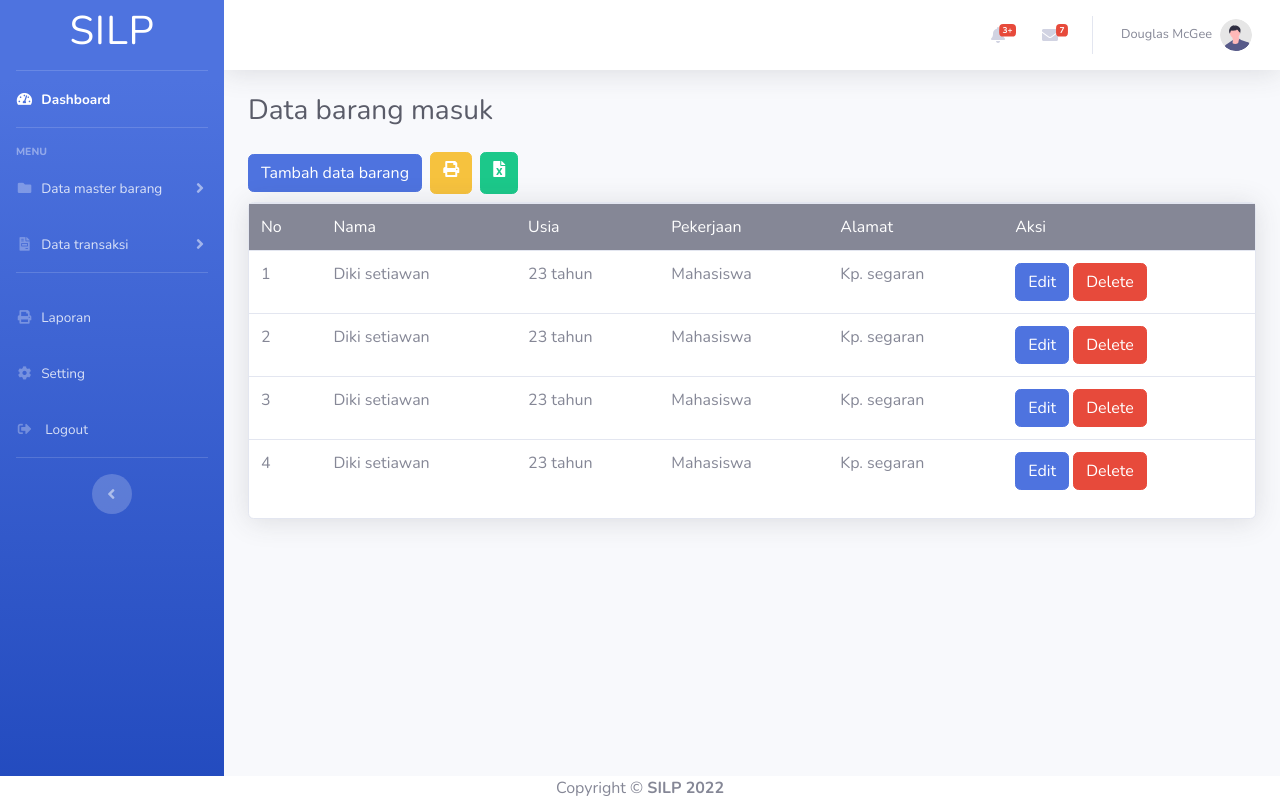
After one commit to dikisetiawan1/project-diki, a CodeIgniter app: page /projectSkripsi/Databarang/barangmasuk in a window 1280 px wide. The commit adds this page. Run offline with CodeIgniter, Linux system fonts and the light colour scheme.

Commit message:
update 23/03/22

```diff
--- /dev/null
+++ b/application/controllers/dataBarang.php
@@ -0,0 +1,32 @@
+<?php
+defined('BASEPATH') or exit('No direct script access allowed');
+
+class Databarang extends CI_Controller
+{
+
+
+    public function barangmasuk()
+    {
+        $this->load->view('templates/header');
+        $this->load->view('templates/sidebar');
+        $this->load->view('templates/topbar');
+        $this->load->view('databarang/barangmasuk');
+        $this->load->view('templates/footer');
+    }
+    public function barangkeluar()
+    {
+        $this->load->view('templates/header');
+        $this->load->view('templates/sidebar');
+        $this->load->view('templates/topbar');
+        $this->load->view('databarang/barangkeluar');
+        $this->load->view('templates/footer');
+    }
+    public function stokbarang()
+    {
+        $this->load->view('templates/header');
+        $this->load->view('templates/sidebar');
+        $this->load->view('templates/topbar');
+        $this->load->view('databarang/stokbarang');
+        $this->load->view('templates/footer');
+    }
+}
--- /dev/null
+++ b/application/views/databarang/barangmasuk.php
@@ -0,0 +1,83 @@
+<!DOCTYPE html>
+<html lang="en">
+
+
+
+
+
+<!-- Begin Page Content -->
+<div class="container-fluid">
+
+    <!-- Page Heading -->
+    <h1 class="h3 mb-4 text-gray-800">Data barang masuk</h1>
+
+
+    <!-- Content Row -->
+
+    <a href="#" class="btn btn-primary mb-2">Tambah data barang</a>
+    <a href="#" class="btn btn-warning mb-2 ml-1 pt-2 pb-3"><i class="fas fa-print"></i></a>
+    <a href="#" class="btn btn-success mb-2 ml-1 pt-2 pb-3 "><i class="fas fa-file-excel"></i></a>
+
+    <div class="card shadow">
+        <table class="table table-hover card-shadow">
+            <tr class="bg-secondary text-white rounded">
+                <td>No</td>
+                <td>Nama</td>
+                <td>Usia</td>
+                <td>Pekerjaan</td>
+                <td>Alamat</td>
+                <td>Aksi</td>
+            </tr>
+            <tr>
+                <td>1</td>
+                <td>Diki setiawan</td>
+                <td>23 tahun</td>
+                <td>Mahasiswa</td>
+                <td>Kp. segaran</td>
+                <td>
+                    <a href="#" class="btn btn-primary">Edit</a>
+                    <a href="#" class="btn btn-danger">Delete</a>
+                </td>
+            </tr>
+            <tr>
+                <td>2</td>
+                <td>Diki setiawan</td>
+                <td>23 tahun</td>
+                <td>Mahasiswa</td>
+                <td>Kp. segaran</td>
+                <td>
+                    <a href="#" class="btn btn-primary">Edit</a>
+                    <a href="#" class="btn btn-danger">Delete</a>
+                </td>
+            </tr>
+            <tr>
+                <td>3</td>
+                <td>Diki setiawan</td>
+                <td>23 tahun</td>
+                <td>Mahasiswa</td>
+                <td>Kp. segaran</td>
+                <td>
+                    <a href="#" class="btn btn-primary">Edit</a>
+                    <a href="#" class="btn btn-danger">Delete</a>
+                </td>
+            </tr>
+            <tr>
+                <td>4</td>
+                <td>Diki setiawan</td>
+                <td>23 tahun</td>
+                <td>Mahasiswa</td>
+                <td>Kp. segaran</td>
+                <td>
+                    <a href="#" class="btn btn-primary">Edit</a>
+                    <a href="#" class="btn btn-danger">Delete</a>
+                </td>
+            </tr>
+        </table>
+
+
+    </div>
+
+
+
+</div>
+<!-- End of Main Content -->
--- a/application/views/templates/footer.php
+++ b/application/views/templates/footer.php
@@ -1,5 +1,5 @@
 <!-- Footer -->
-<footer class="sticky-footer bg-white">
+<footer class="fixed-bottom bg-white">
     <div class="container my-auto">
         <div class="copyright text-center my-auto">
             <span>Copyright &copy; <b>SILP 2022</b></span>
--- a/application/views/templates/sidebar.php
+++ b/application/views/templates/sidebar.php
@@ -38,9 +38,9 @@
         <div id="collapseTwo" class="collapse" aria-labelledby="headingTwo" data-parent="#accordionSidebar">
             <div class="bg-white py-2 collapse-inner rounded">
                 <h6 class="collapse-header">Data barang</h6>
-                <a class="collapse-item" href="buttons.html">Barang masuk</a>
-                <a class="collapse-item" href="cards.html">Barang keluar</a>
-                <a class="collapse-item" href="cards.html">Stok barang</a>
+                <a class="collapse-item" href="<?= base_url("Databarang/barangmasuk"); ?>">Barang masuk</a>
+                <a class="collapse-item" href="<?= base_url("Databarang/barangkeluar"); ?>">Barang keluar</a>
+                <a class="collapse-item" href="<?= base_url("Databarang/stokbarang"); ?>">Stok barang</a>
             </div>
         </div>
     </li>
@@ -54,7 +54,7 @@
         <div id="collapseUtilities" class="collapse" aria-labelledby="headingUtilities" data-parent="#accordionSidebar">
             <div class="bg-white py-2 collapse-inner rounded">
                 <h6 class="collapse-header">Data transaksi</h6>
-                <a class="collapse-item" href="utilities-color.html">Pemesanan barang</a>
+                <a class="collapse-item" href="<?= base_url("datatransaksi"); ?>">Pemesanan barang</a>
                 <a class="collapse-item" href="utilities-color.html">Data supplier</a>
 
 
```
Also changed, not shown: application/controllers/dataTransaksi.php (added, +14 -0 lines), application/views/databarang/barangkeluar.php (added, +83 -0 lines), application/views/databarang/stokbarang.php (added, +85 -0 lines), application/views/datatransaksi/pesanbarang.php (added, +58 -0 lines).
